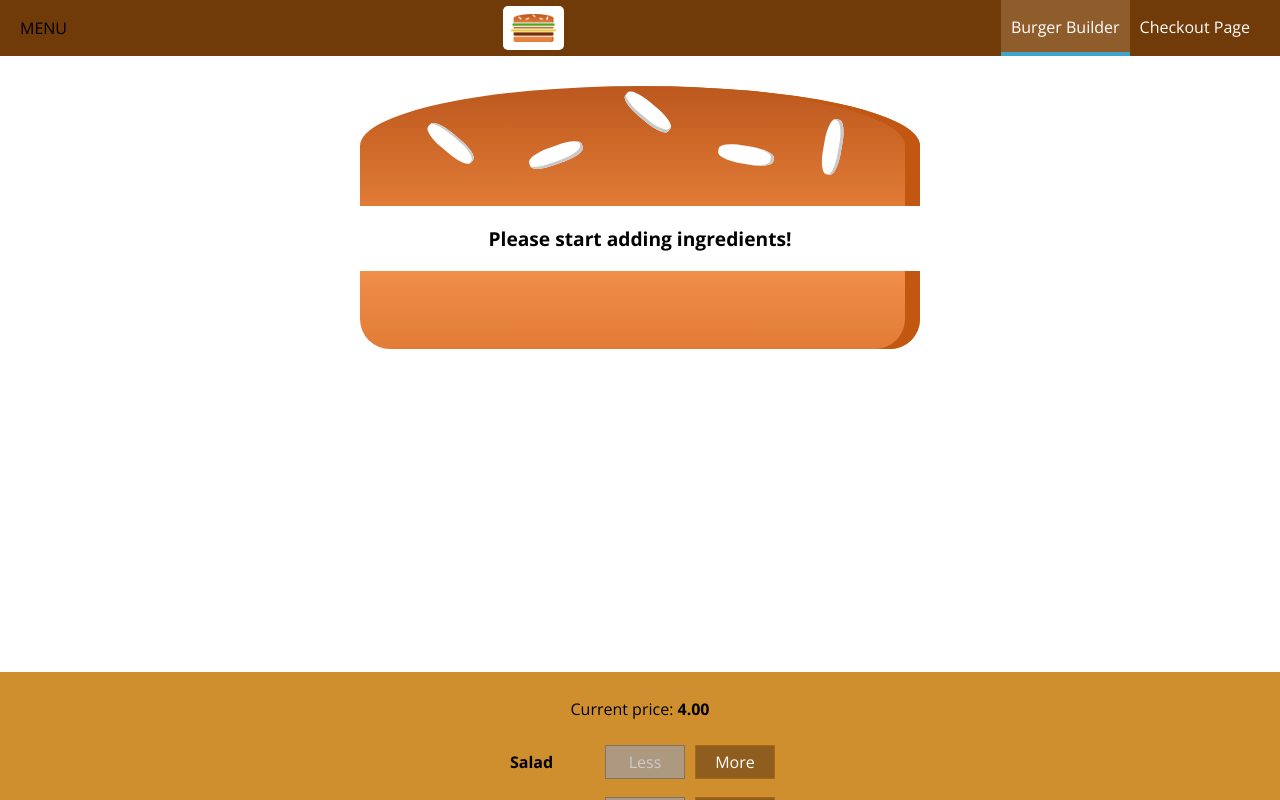
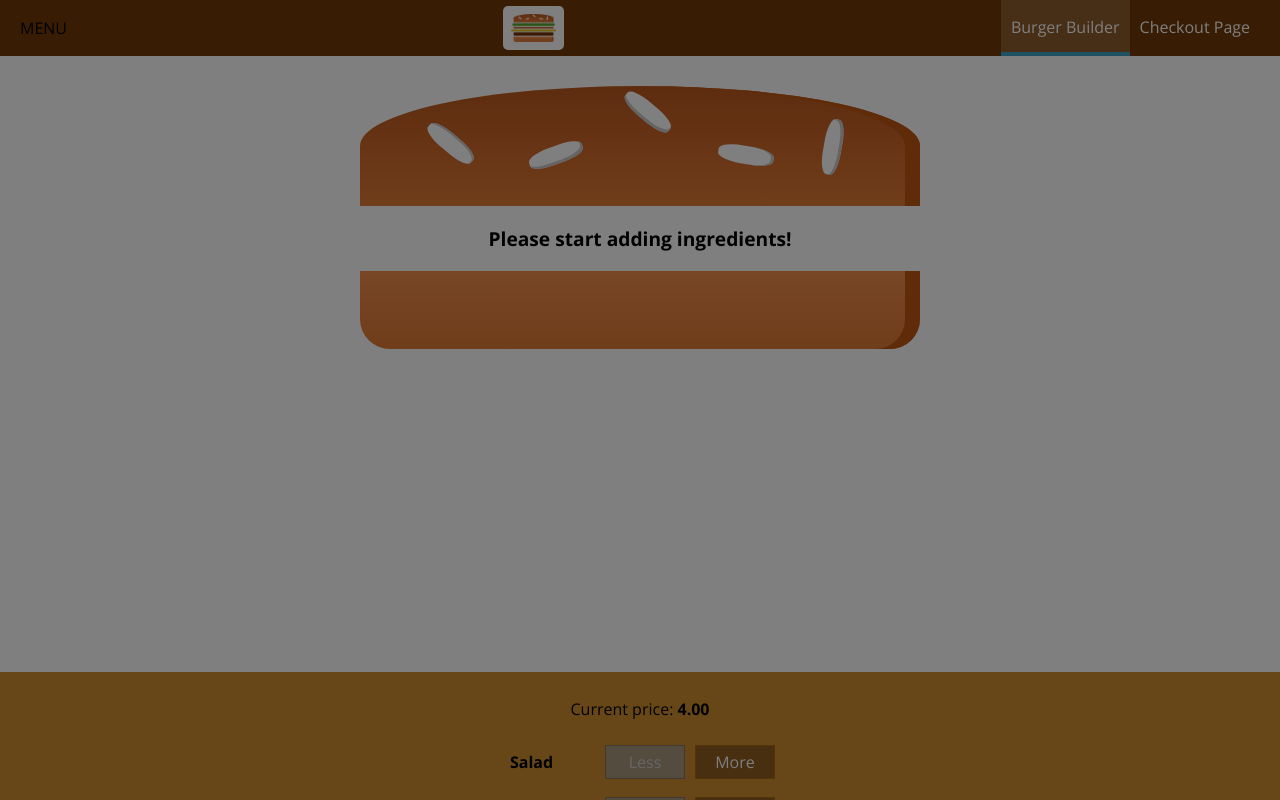
Before and after one commit to sterios93/react-burger, a React (Create React App) app: page / in a window 1280 px wide. Shown: the top 800 px of the page. Built offline with nearby package versions, Linux system fonts and the light colour scheme.

Commit message:
feat: reusing the backdrop

```diff
--- a/src/components/Layout/Layout.js
+++ b/src/components/Layout/Layout.js
@@ -1,17 +1,32 @@
-import React from 'react';
+import React, { Component } from 'react';
 import Aux from '../../hocs/Auxiliary';
 import classes from './Layout.module.css';
 import Toolbar from '../Navigation/Toolbar/Toolbar';
 import SideDrawer from '../Navigation/SideDrawer/SideDrawer';
 
-const layout = (props) => (
+class Layout extends Component {
+  state = {
+    showSideDrawer: true
+  }
+
+  sideDrawerClosedHandler = () => {
+    this.setState({showSideDrawer: false});
+  }
+
+  render() {
+    return (
       <Aux>
         <Toolbar />
-    <SideDrawer />
+        <SideDrawer
+          closed={this.sideDrawerClosedHandler}
+          open={this.state.showSideDrawer}
+          />
         <main className={classes.Content}>
-        { props.children }
+            { this.props.children }
         </main>
       </Aux>
     );
+  }
+}
 
-export default layout;
+export default Layout;
--- a/src/components/Navigation/SideDrawer/SideDrawer.js
+++ b/src/components/Navigation/SideDrawer/SideDrawer.js
@@ -2,11 +2,18 @@
 import Logo from '../../Logo/Logo';
 import NavigationItems from '../NavigationItems/NavigationItems';
 import classes from './SideDrawer.module.css';
+import Backdrop from '../../UI/Backdrop/Backdrop';
+import Aux from '../../../hocs/Auxiliary';
 
 const sideDrawer = props => {
-  // ...
+  let attachedClasses = [classes.SideDrawer, classes.Closed];
+  if (props.open) {
+    attachedClasses = [classes.SideDrawer, classes.Open];
+  }
   return (
-    <div className={classes.SideDrawer}>
+    <Aux>
+      <Backdrop show={props.open} clicked={props.closed} />
+      <div className={attachedClasses.join(' ')}>
         <div className={classes.Logo}>
           <Logo/>
         </div>
@@ -14,6 +21,7 @@
           <NavigationItems />
         </nav>
       </div>
+    </Aux>
   );
 }
 
```
Lines whose indentation alone changed are shown as unchanged.
